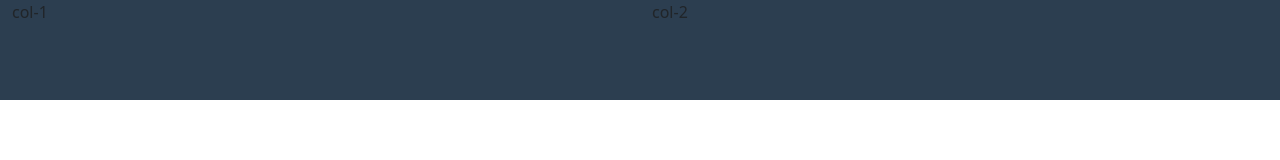
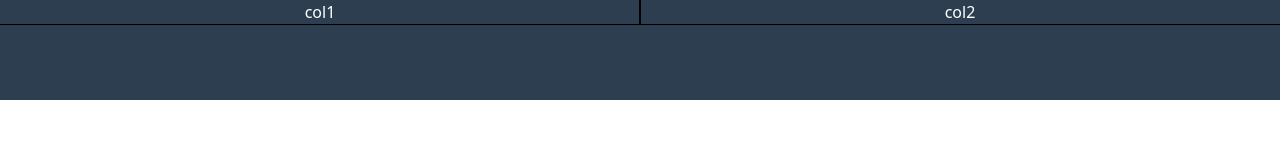
Before and after one commit to fedeloxe/html-css-bootstrap-freelancer, a plain HTML site: page index.html in a window 1280 px wide. Drawn offline with nearby package versions, Linux system fonts and the light colour scheme.

Commit message:
header done

```diff
--- a/css/style.css
+++ b/css/style.css
@@ -2,6 +2,7 @@
     border: 0;
     margin: 0;
     box-sizing: border-box;
+    text-align: center;
 }
 
 .border-black{
@@ -12,5 +13,5 @@
 header{
     height: 100px;
     background-color:#2c3e50 ;
-
+    color: white;
 }
--- a/index.html
+++ b/index.html
@@ -14,19 +14,22 @@
 <body>
     <header>
         <div class="container-fluid">
-            <div class="row justify-content-between">
-                <div class="col-6">
-                  col-1
-                </div>
-                <div class="col-6">
-                  col-2
+                <div class="row d-flex justify-content-center align-items-center ">
+                   <div class="col-6 border-black">
+                    col1
+                   </div>
+                   <div class="col-6 border-black">
+                    col2
+                   </div>
                 </div>
             </div>
         </div>
-
     </header>
 
     <main>
+        <div class="container-fluid">
+
+        </div>
 
     </main>
 
```
